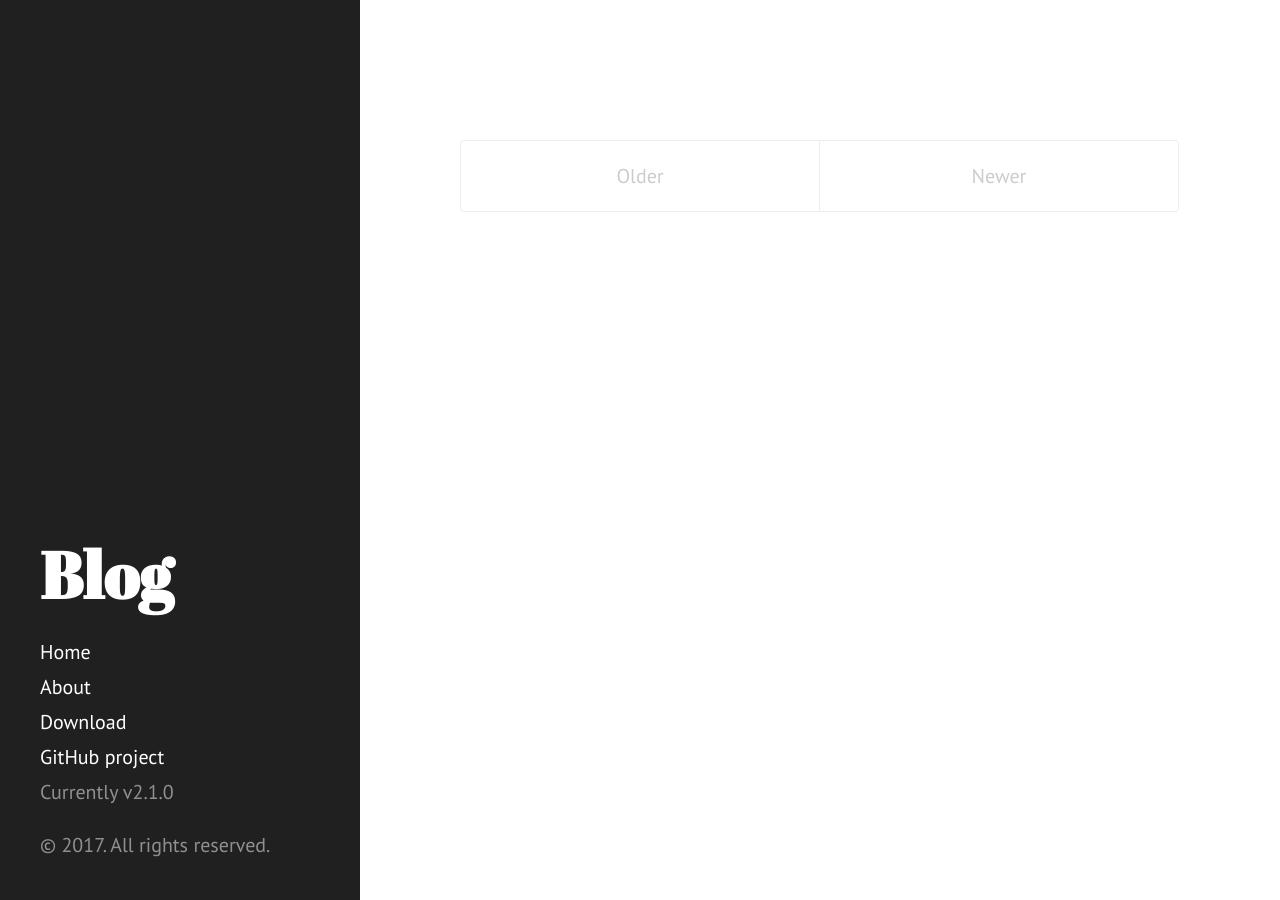
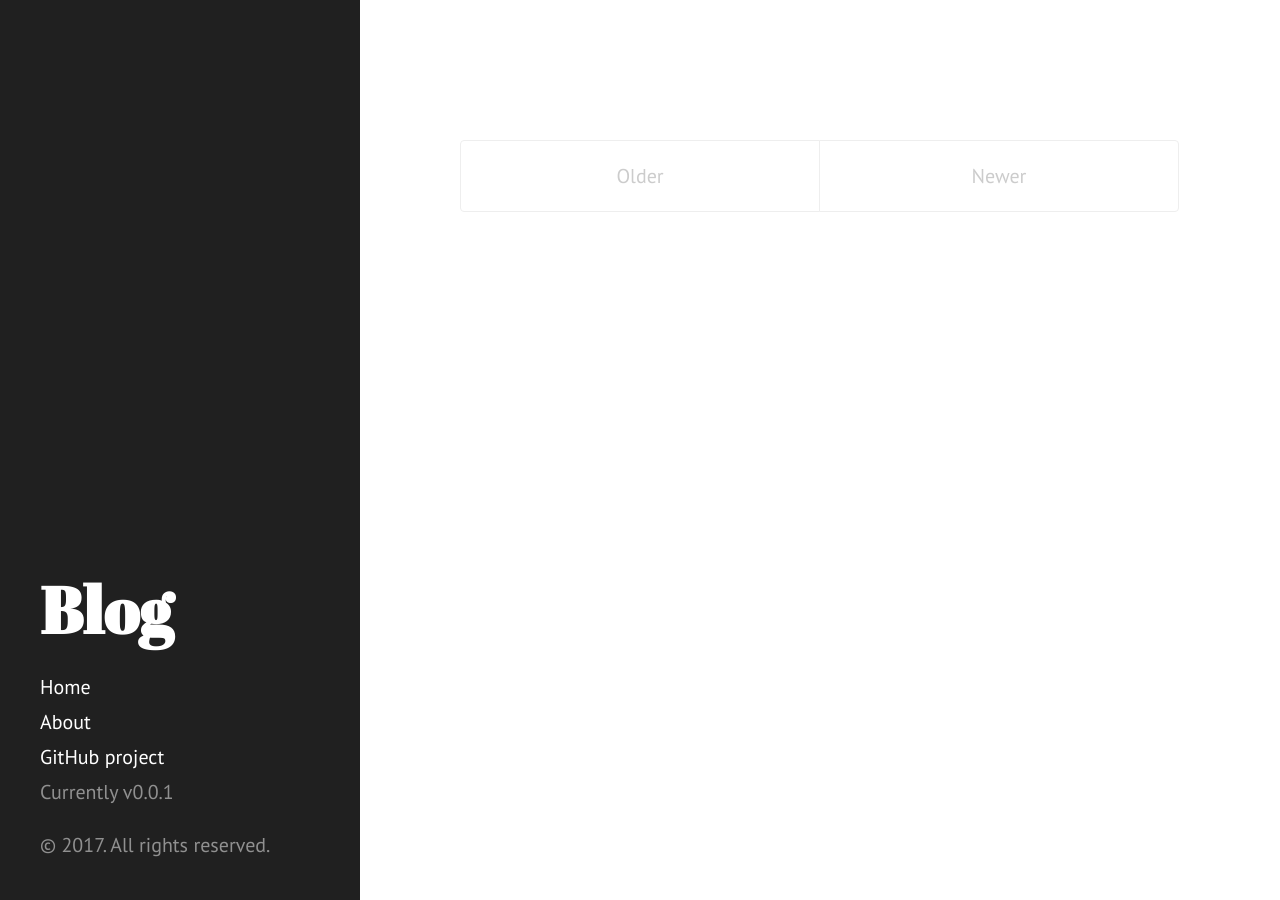
Before and after one commit to vladimirmezera/vladimirmezera.github.io, a Jekyll site: the page built from index.html, in a window 1280 px wide. Built offline with Jekyll 4.4.1, drawn with Linux system fonts in a browser that asks for light colours; the list of posts is cut into pages by our own code; part of the change alters nothing that is shown.

Commit message:
Remove download section

```diff
--- a/_config.yml
+++ b/_config.yml
@@ -20,7 +20,7 @@ author:
 paginate:         5
 
 # Custom vars
-version:          2.1.0
+version:          0.0.1
 
 github:
   repo:           https://github.com/vladimirmezera
--- a/_includes/sidebar.html
+++ b/_includes/sidebar.html
@@ -26,7 +26,6 @@
         {% endif %}
       {% endfor %}
 
-      <a class="sidebar-nav-item" href="{{ site.github.repo }}/archive/v{{ site.version }}.zip">Download</a>
       <a class="sidebar-nav-item" href="{{ site.github.repo }}">GitHub project</a>
       <span class="sidebar-nav-item">Currently v{{ site.version }}</span>
     </nav>
```
